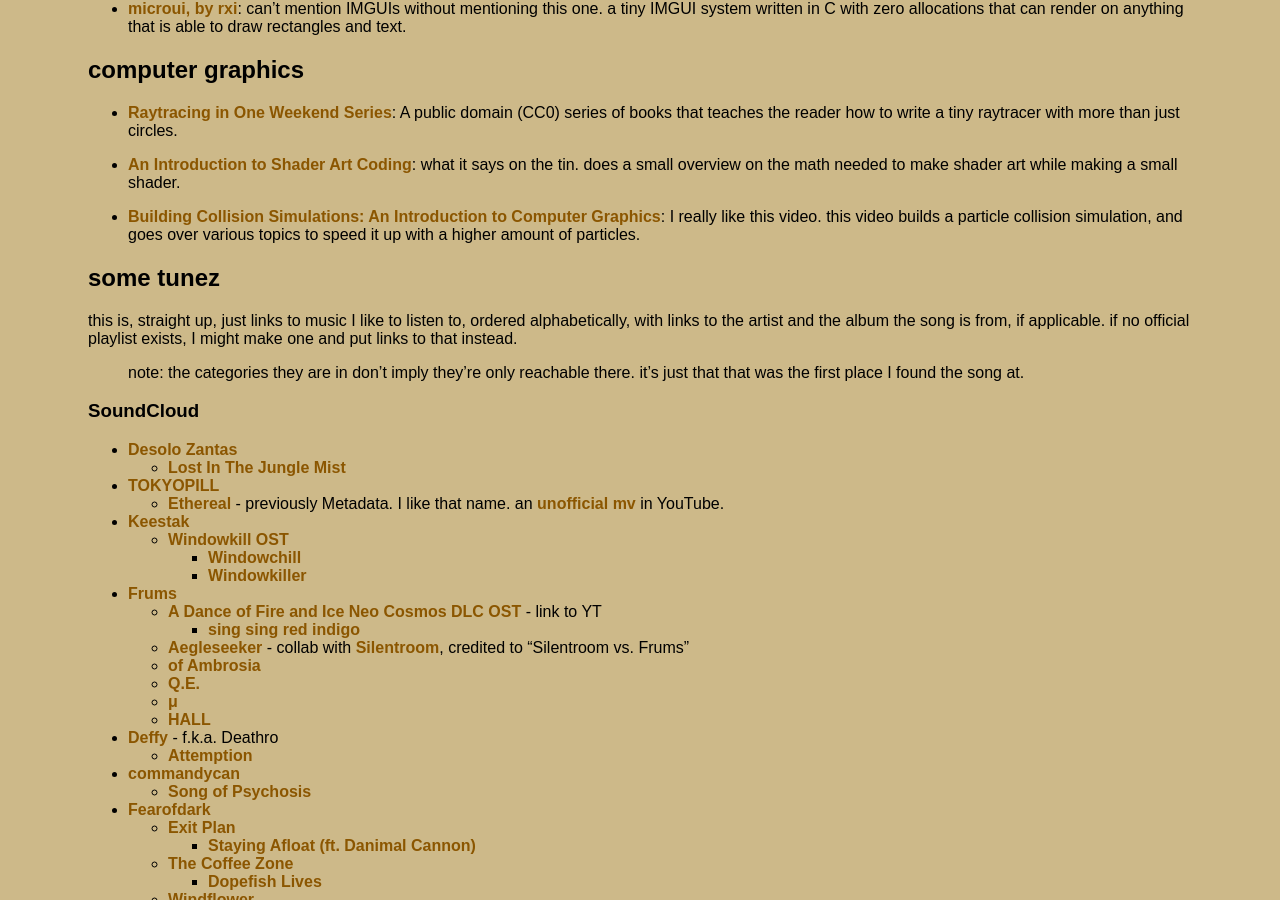
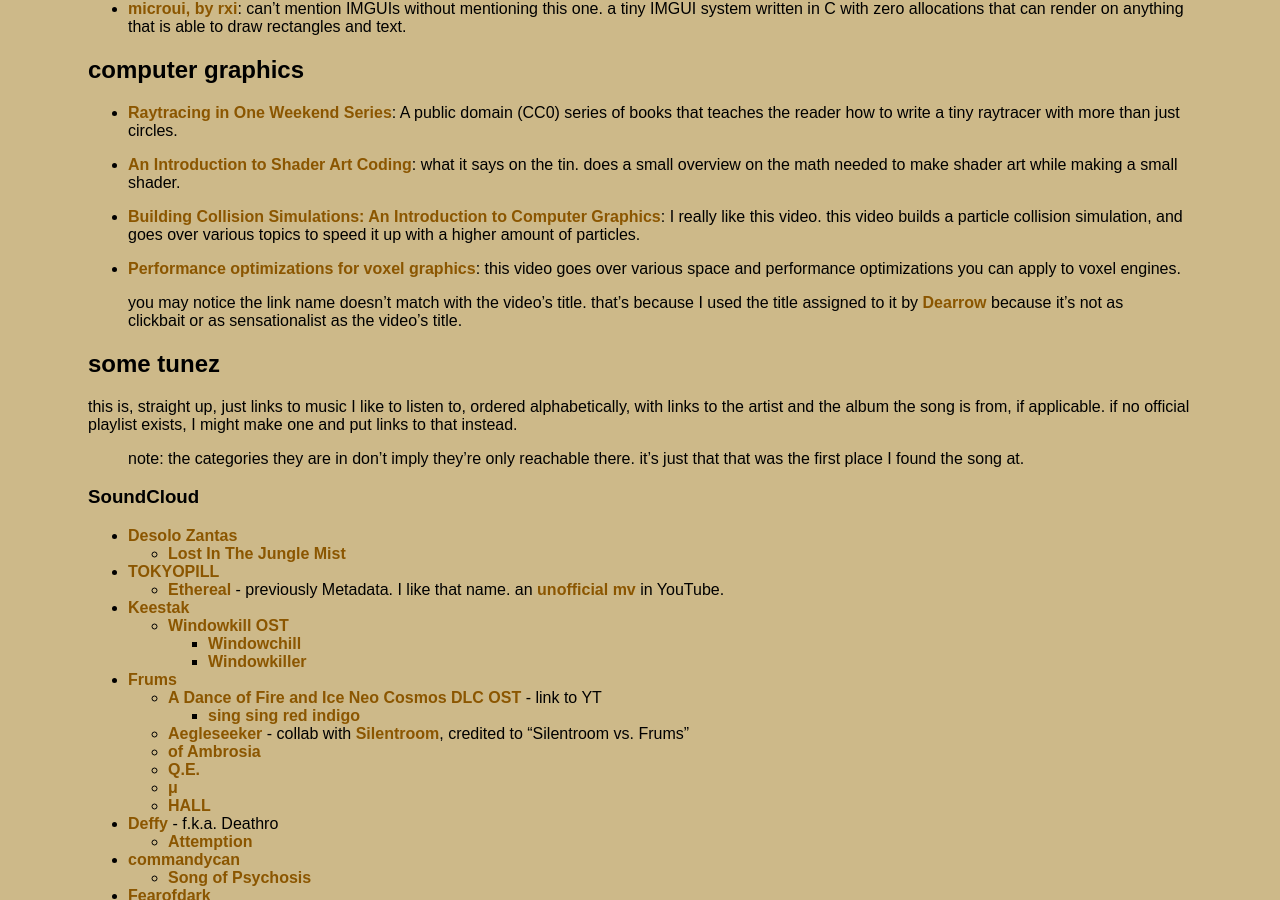
Before and after one commit to thacuber2a03/thacuber2a03.github.io, a Jekyll site: the page built from things/bookmarks.md, in a window 1280 px wide and 900 px high, scrolled down 1139 px. Built offline with Jekyll 4.4.1, drawn with Linux system fonts in a browser that asks for light colours; some of the changed text lies outside the part shown.

Commit message:
update bookmarks
- Added "Performance optimizations for voxel graphics"

```diff
--- a/things/bookmarks.md
+++ b/things/bookmarks.md
@@ -60,6 +60,10 @@
 - [An Introduction to Shader Art Coding](https://www.youtube.com/watch?v=f4s1h2YETNY): what it says on the tin. does a small overview on the math needed to make shader art while making a small shader.
 
 - [Building Collision Simulations: An Introduction to Computer Graphics](https://www.youtube.com/watch?v=eED4bSkYCB8): I really like this video. this video builds a particle collision simulation, and goes over various topics to speed it up with a higher amount of particles.
+
+- [Performance optimizations for voxel graphics](https://www.youtube.com/watch?v=40JzyaOYJeY): this video goes over various space and performance optimizations you can apply to voxel engines.
+
+> you may notice the link name doesn't match with the video's title. that's because I used the title assigned to it by [Dearrow](https://dearrow.ajay.app/) because it's not as clickbait or as sensationalist as the video's title.
 
 <h2 id="music">some tunez</h2>
 
@@ -270,3 +274,4 @@
   - added "Flim", "IZ-US" and "Xtal" by Aphex Twin to [some tunez](#music)
   - added "Writing a compiler in Ruby, bottom up"
   - added "An Introduction to Shader Art Coding" and "Building Collision Simulations: An Introduction to Computer Graphics"
+  - Added "Performance optimizations for voxel graphics"
```
